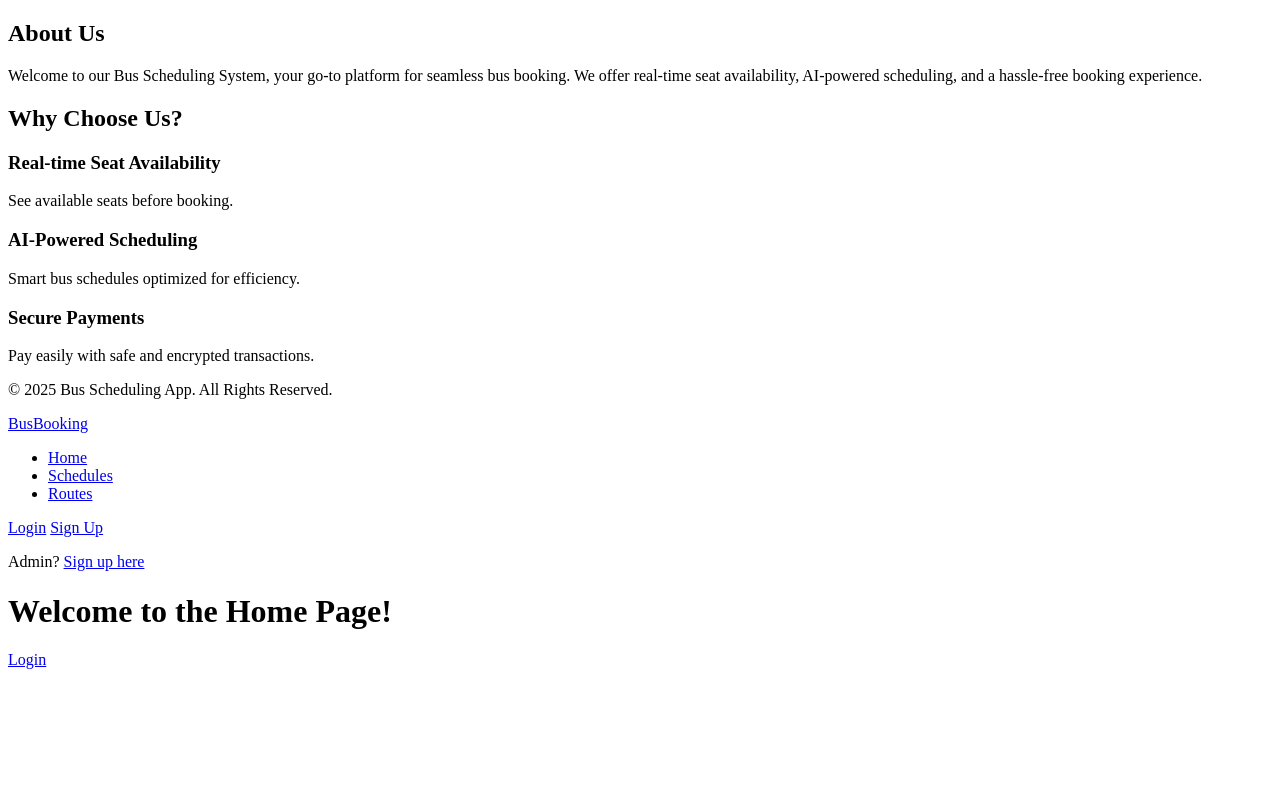
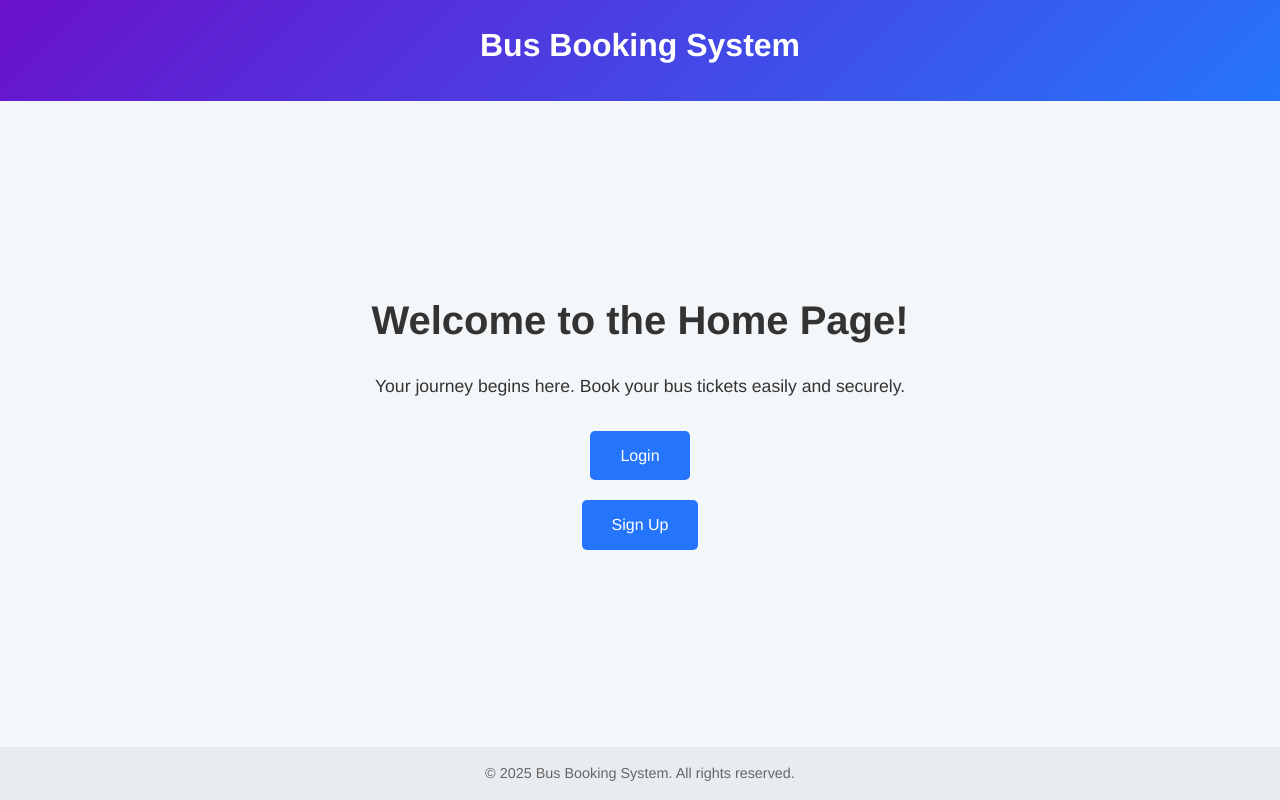
Before and after one commit to Antagonist-cmd/BusSchedulingSystem, a Flask app: page / in a window 1280 px wide. Run offline with Flask 3, Linux system fonts and the light colour scheme.

Commit message:
Update home.html

```diff
--- a/src/main/python/templates/home.html
+++ b/src/main/python/templates/home.html
@@ -1,69 +1,86 @@
 <!DOCTYPE html>
 <html lang="en">
-    <section class="about-us">
-        <h2>About Us</h2>
-        <p>Welcome to our Bus Scheduling System, your go-to platform for seamless bus booking. We offer real-time seat availability, AI-powered scheduling, and a hassle-free booking experience.</p>
-    </section>
-    <section class="features">
-        <h2>Why Choose Us?</h2>
-        <div class="feature-grid">
-            <div class="feature">
-                <i class="icon-bus"></i>
-                <h3>Real-time Seat Availability</h3>
-                <p>See available seats before booking.</p>
-            </div>
-            <div class="feature">
-                <i class="icon-ai"></i>
-                <h3>AI-Powered Scheduling</h3>
-                <p>Smart bus schedules optimized for efficiency.</p>
-            </div>
-            <div class="feature">
-                <i class="icon-payment"></i>
-                <h3>Secure Payments</h3>
-                <p>Pay easily with safe and encrypted transactions.</p>
-            </div>
-        </div>
-    </section>
-<footer>
-    <p>&copy; 2025 Bus Scheduling App. All Rights Reserved.</p>
-    <div class="social-icons">
-        <a href="#"><i class="icon-facebook"></i></a>
-        <a href="#"><i class="icon-twitter"></i></a>
-        <a href="#"><i class="icon-instagram"></i></a>
-    </div>
-</footer>
-<header>
-    <nav class="navbar">
-        <div class="logo">
-            <a href="{{ url_for('home') }}">BusBooking</a>
-        </div>
-        <ul class="nav-links">
-            <li><a href="{{ url_for('home') }}">Home</a></li>
-            <li><a href="{{ url_for('view_schedules') }}">Schedules</a></li>
-            <li><a href="{{ url_for('manage_routes') }}">Routes</a></li>
-        </ul>
-        <div class="auth-buttons">
-            {% if current_user.is_authenticated %}
-                <a href="{{ url_for('user_dashboard') }}" class="btn btn-primary">Dashboard</a>
-                <a href="{{ url_for('logout') }}" class="btn btn-danger">Logout</a>
-            {% else %}
-                <a href="{{ url_for('login') }}" class="btn btn-primary">Login</a>
-                <a href="{{ url_for('register') }}" class="btn btn-secondary">Sign Up</a>
-            {% endif %}
-        </div>
-    </nav>
-</header>
-
 <head>
-    <title>Home</title>
+  <meta charset="UTF-8">
+  <meta name="viewport" content="width=device-width, initial-scale=1">
+  <title>Home - Bus Booking System</title>
+  <style>
+    /* Reset defaults */
+    * {
+      margin: 0;
+      padding: 0;
+      box-sizing: border-box;
+    }
+    body {
+      font-family: "Helvetica Neue", Helvetica, Arial, sans-serif;
+      background: #f4f7f9;
+      color: #333;
+      line-height: 1.6;
+      display: flex;
+      flex-direction: column;
+      min-height: 100vh;
+    }
+    header {
+      background: linear-gradient(135deg, #6a11cb, #2575fc);
+      padding: 20px;
+      text-align: center;
+      color: #fff;
+    }
+    header h1 {
+      font-size: 2rem;
+      margin-bottom: 10px;
+    }
+    main {
+      flex: 1;
+      display: flex;
+      flex-direction: column;
+      align-items: center;
+      justify-content: center;
+      padding: 20px;
+      text-align: center;
+    }
+    main h2 {
+      font-size: 2.5rem;
+      margin-bottom: 20px;
+    }
+    main p {
+      margin-bottom: 20px;
+      font-size: 1.1rem;
+    }
+    main a.button {
+      display: inline-block;
+      padding: 12px 30px;
+      margin: 10px;
+      background-color: #2575fc;
+      color: #fff;
+      text-decoration: none;
+      border-radius: 5px;
+      transition: background-color 0.3s ease;
+    }
+    main a.button:hover {
+      background-color: #1a5cd6;
+    }
+    footer {
+      background: #e9ecef;
+      text-align: center;
+      padding: 15px;
+      font-size: 0.9rem;
+      color: #666;
+    }
+  </style>
 </head>
-
-<p>
-    Admin? <a href="{{ url_for('admin_access') }}">Sign up here</a>
-</p>
-
 <body>
-    <h1>Welcome to the Home Page!</h1>
-    <a href="{{ url_for('login') }}">Login</a>  <!-- Link to login page -->
+  <header>
+    <h1>Bus Booking System</h1>
+  </header>
+  <main>
+    <h2>Welcome to the Home Page!</h2>
+    <p>Your journey begins here. Book your bus tickets easily and securely.</p>
+    <a href="{{ url_for('login') }}" class="button">Login</a>
+    <a href="{{ url_for('signup') }}" class="button">Sign Up</a>
+  </main>
+  <footer>
+    &copy; 2025 Bus Booking System. All rights reserved.
+  </footer>
 </body>
 </html>
```
